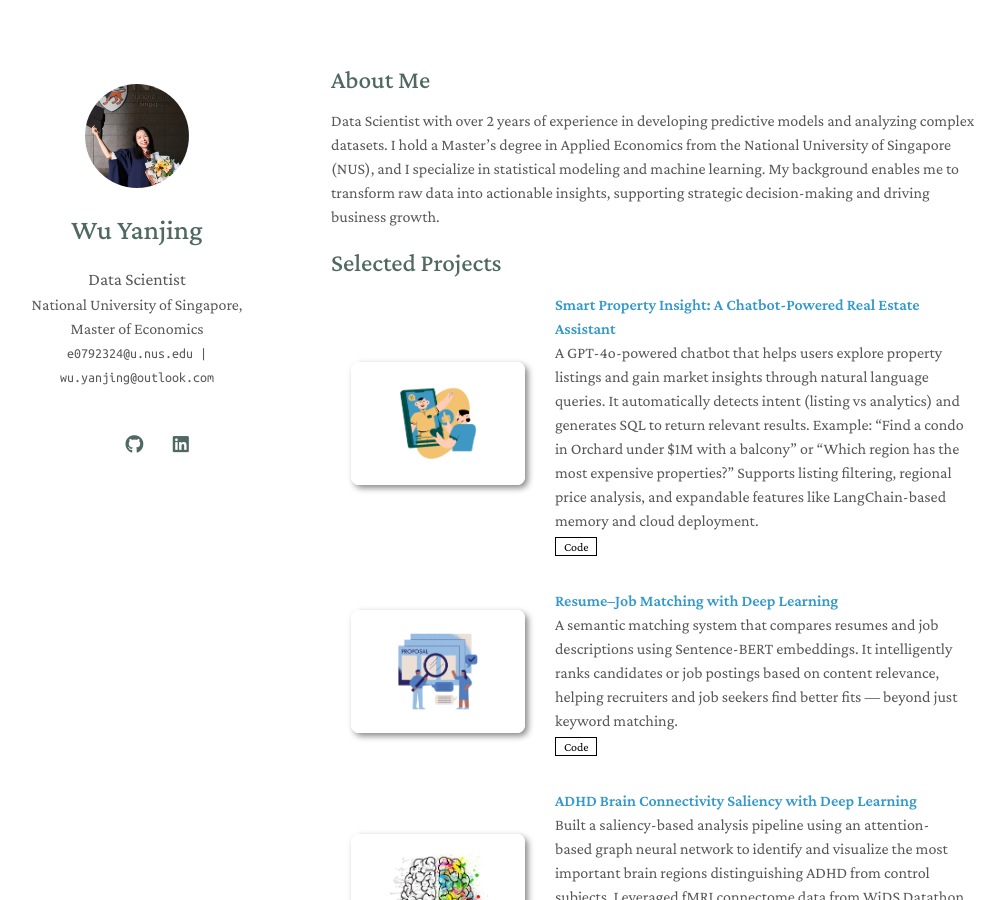
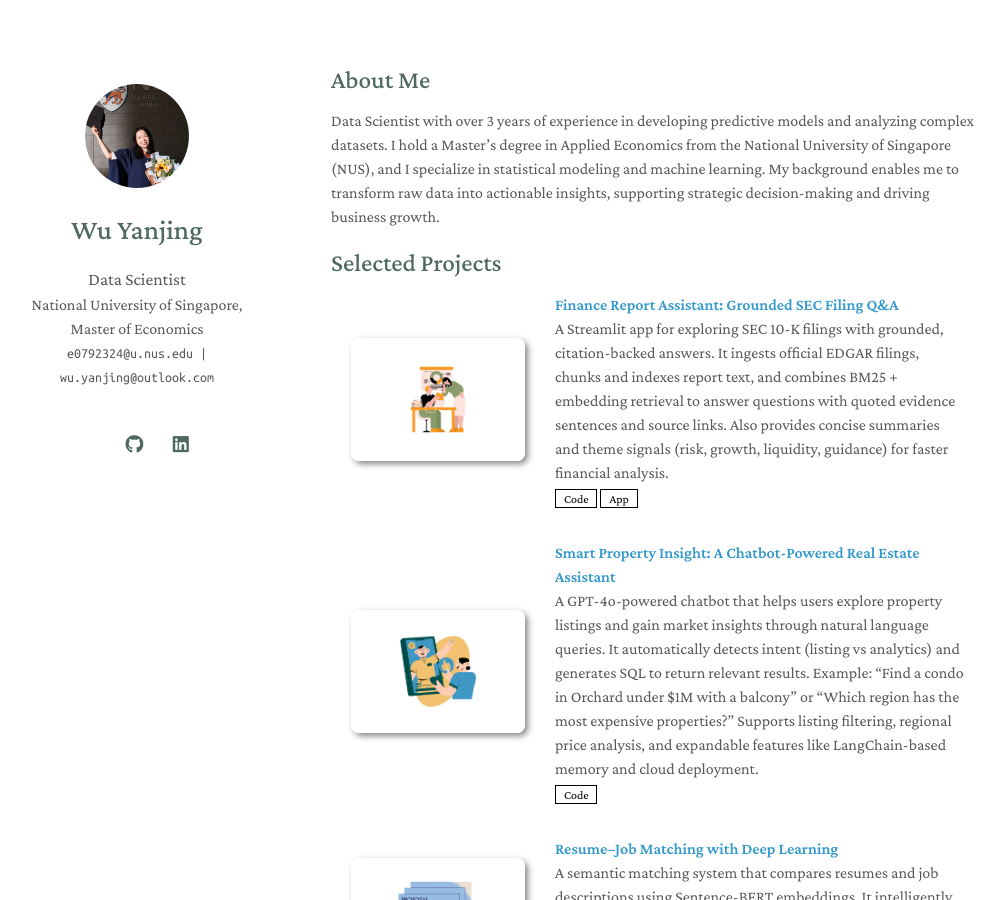
Before and after one commit to sycamore-st/green-page, a Jekyll site: the page built from index.md, in a window 1280 px wide and 900 px high. Shown: the whole window, without its empty margins (139-1143 px from the left). Built offline with Jekyll 4.4.1, drawn with Linux system fonts in a browser that asks for light colours; nearby versions of some CDN libraries; a style sheet for code colours, icons or effects is not loaded; our own code applies the rules of GitHub Pages for plain Markdown files.

Commit message:
update project

```diff
--- a/_data/publications.yml
+++ b/_data/publications.yml
@@ -1,4 +1,10 @@
 main:
+
+  - title: "Finance Report Assistant: Grounded SEC Filing Q&A"
+    image: ./assets/img/finance-report-assistant.png
+    authors: "A Streamlit app for exploring SEC 10-K filings with grounded, citation-backed answers. It ingests official EDGAR filings, chunks and indexes report text, and combines BM25 + embedding retrieval to answer questions with quoted evidence sentences and source links. Also provides concise summaries and theme signals (risk, growth, liquidity, guidance) for faster financial analysis."
+    code: https://github.com/sycamore-st/finance-report-assistant
+    app: https://huggingface.co/spaces/wu-yanjing/finance-report-assistant
 
   - title: "Smart Property Insight: A Chatbot-Powered Real Estate Assistant"
     image: ./assets/img/property-chatbot.png
--- a/_includes/publications.md
+++ b/_includes/publications.md
@@ -27,6 +27,9 @@
       {% if link.code %}
       <a href="{{ link.code }}" class="btn btn-sm z-depth-0" role="button" target="_blank" style="font-size:12px;">Code</a>
       {% endif %}
+      {% if link.app %}
+      <a href="{{ link.app }}" class="btn btn-sm z-depth-0" role="button" target="_blank" style="font-size:12px;">App</a>
+      {% endif %}
       {% if link.page %}
       <a href="{{ link.page }}" class="btn btn-sm z-depth-0" role="button" target="_blank" style="font-size:12px;">Project Page</a>
       {% endif %}
@@ -34,7 +37,7 @@
       <a href="{{ link.bibtex }}" class="btn btn-sm z-depth-0" role="button" target="_blank" style="font-size:12px;">BibTex</a>
       {% endif %}
       {% if link.notes %}
-      <strong> <i style="color:#e74d3c">{{ link.notes }}</i></strong>
+      <strong><i style="color:#e74d3c">{{ link.notes }}</i></strong>
       {% endif %}
       {% if link.others %}
       {{ link.others }}
--- a/index.md
+++ b/index.md
@@ -3,7 +3,7 @@ layout: homepage
 ---
 
 ## About Me
-Data Scientist with over 2 years of experience in developing predictive models and analyzing complex datasets. I hold a Master’s degree in Applied Economics from the National University of Singapore (NUS), and I specialize in statistical modeling and machine learning. My background enables me to transform raw data into actionable insights, supporting strategic decision-making and driving business growth.
+Data Scientist with over 3 years of experience in developing predictive models and analyzing complex datasets. I hold a Master’s degree in Applied Economics from the National University of Singapore (NUS), and I specialize in statistical modeling and machine learning. My background enables me to transform raw data into actionable insights, supporting strategic decision-making and driving business growth.
 
 {% include_relative _includes/publications.md %}
 
```
Also changed, not shown: assets/img/finance-report-assistant.png (added).
